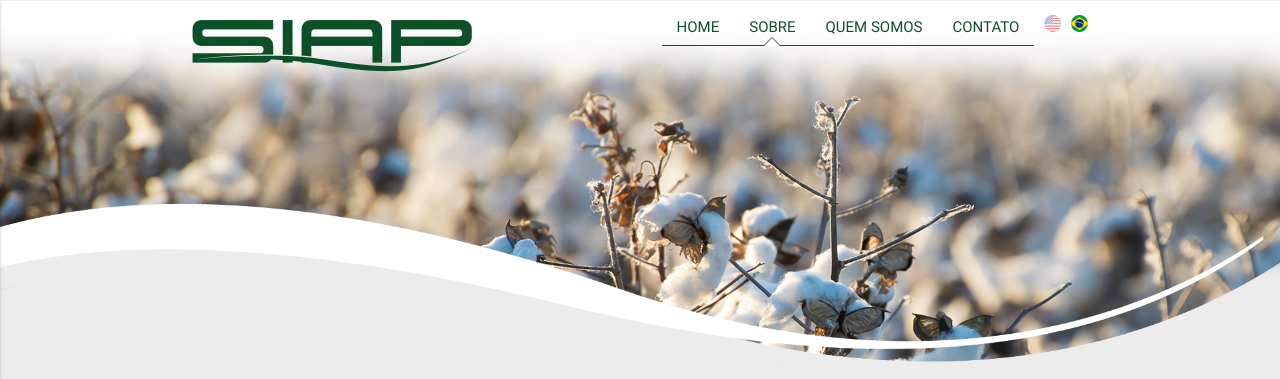
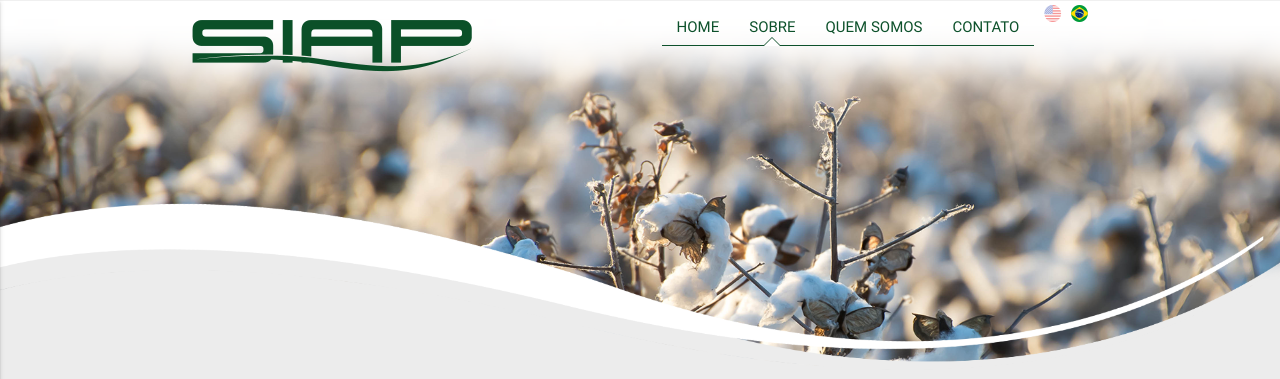
Before and after one commit to MarcioGimenez/Site-Siap, a PHP site: page /sobre.php in a window 1280 px wide. Shown: the top 379 px of the page. Run offline with PHP 8.4, Linux system fonts and the light colour scheme; some libraries are stand-ins or nearby versions.

Commit message:
erro sobre 3

```diff
--- a/css/style.css
+++ b/css/style.css
@@ -77,7 +77,7 @@ html, body {
     color: #2E8D56 !important;
 }
 .lang{
-    margin-top: -15px;
+    margin-top: -10px;
     margin-left: 10px;
 }
 .lang img{
@@ -103,7 +103,7 @@ html, body {
     color: #0B4F28 !important;
 }
 .menu-topo{
-    padding-top: 30px;
+    padding-top: 10px;
     line-height: 35px;
 }
 .menu-mapas{
--- a/sobre.php
+++ b/sobre.php
@@ -10,14 +10,7 @@
         <link href="https://siapagro.com/css/materialize.css" type="text/css" rel="stylesheet" media="screen,projection"/>
         <link href="https://siapagro.com/css/style.css" type="text/css" rel="stylesheet" media="screen,projection"/>
         <link href="https://siapagro.com/css/screen.css" type="text/css" rel="stylesheet" media="screen,projection"/>
-        <style>
-            .menu-topo {
-                padding-top: 10px;
-            }
-            .lang{
-                margin-top: 0px;
-            }
-        </style>
+
     </head>
     <body>
         <div id="sobre-banner">
```
Also changed, not shown: about.php (+1 -8 lines).
